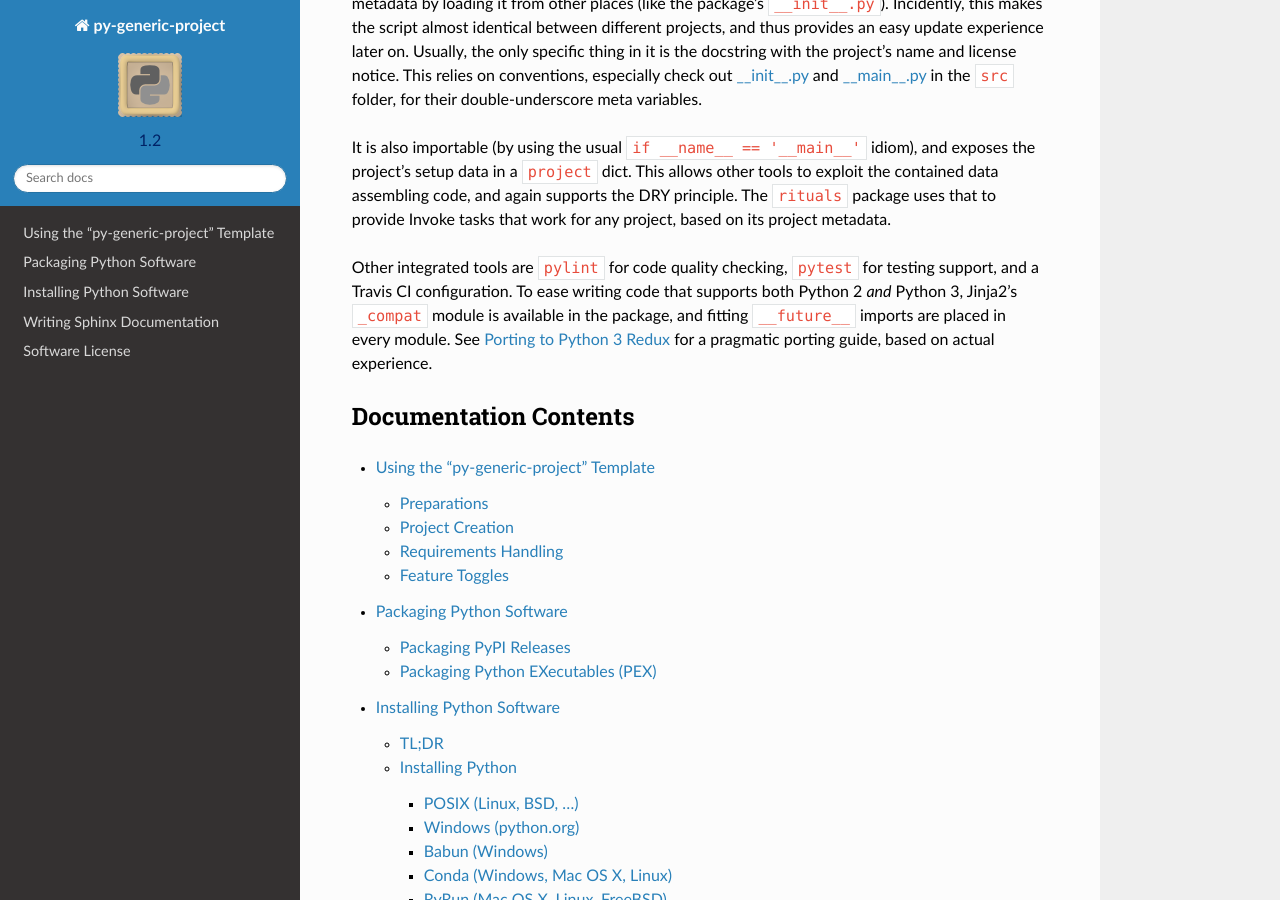
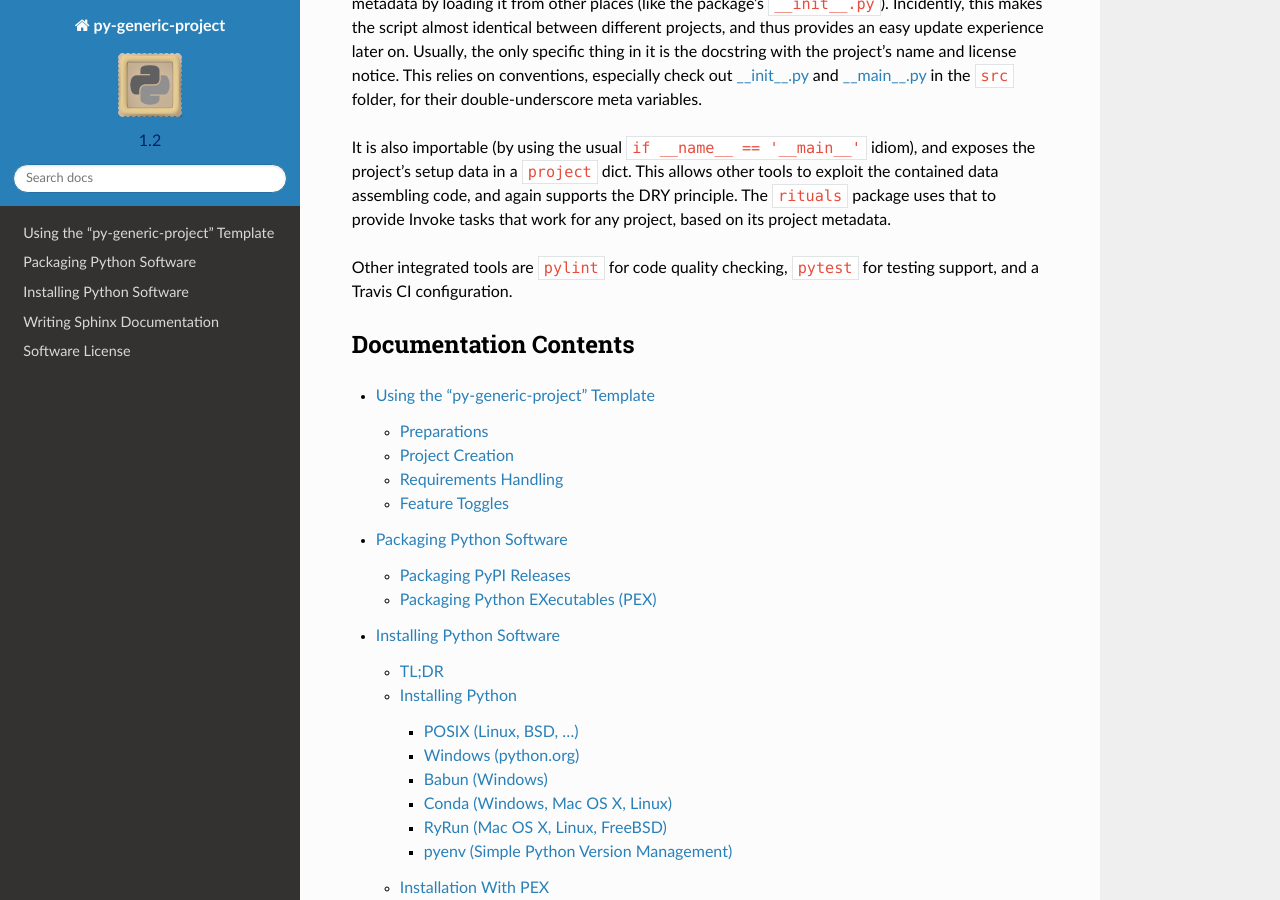
Before and after one commit to Springerle/py-generic-project, a Sphinx documentation site: the page built from docs/index.rst, in a window 1280 px wide and 900 px high, scrolled down 607 px. Built offline with Sphinx 7.4.7 and the Read the Docs theme 2.0.0, drawn with Linux system fonts in a browser that asks for light colours.

Commit message:
docs: removed Py3 migration hints

```diff
--- a/docs/index.rst
+++ b/docs/index.rst
@@ -70,12 +70,7 @@
 metadata.
 
 Other integrated tools are ``pylint`` for code quality checking,
-``pytest`` for testing support, and a Travis CI configuration. To ease
-writing code that supports both Python 2 *and* Python 3, Jinja2's
-``_compat`` module is available in the package, and fitting
-``__future__`` imports are placed in every module. See
-`Porting to Python 3 Redux <http://lucumr.pocoo.org/2013/5/21/porting-to-python-3-redux/>`_
-for a pragmatic porting guide, based on actual experience.
+``pytest`` for testing support, and a Travis CI configuration.
 
 
 Documentation Contents
```
Also changed, not shown: README.md (+0 -5 lines).
